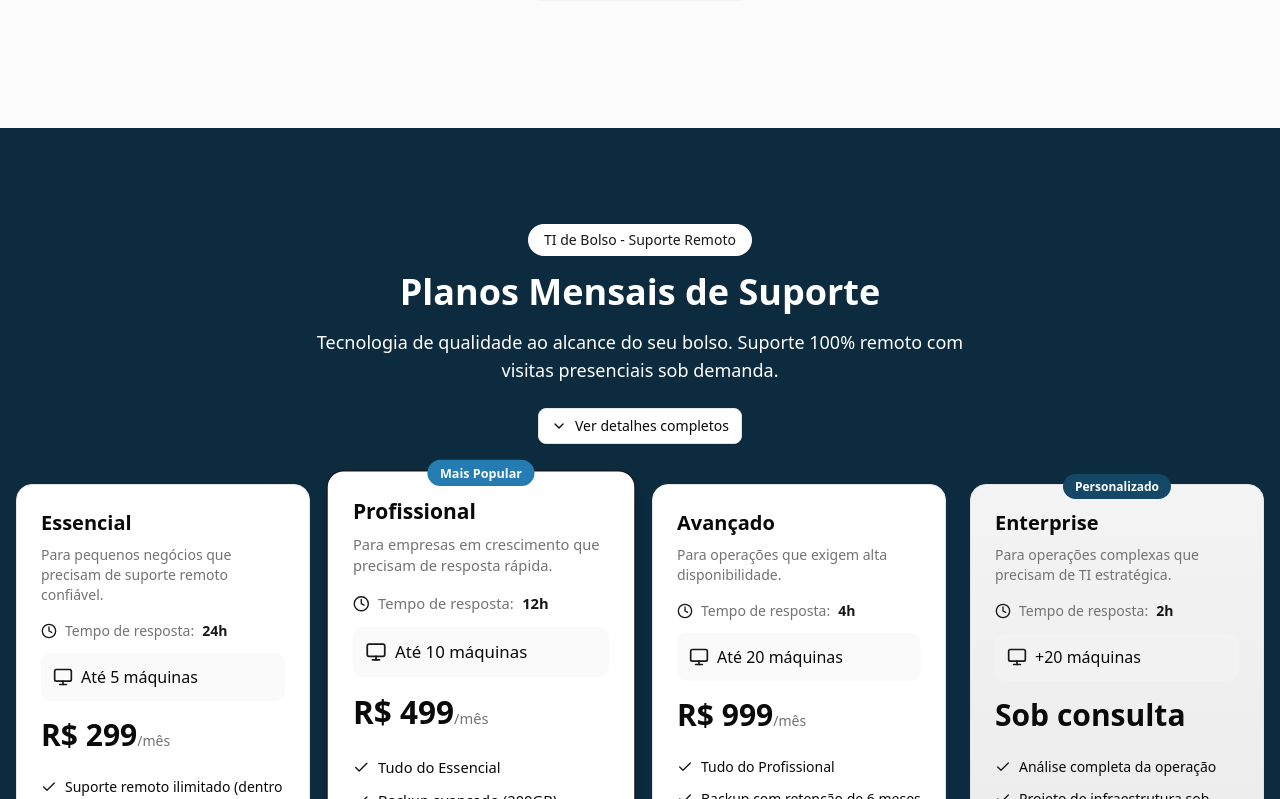
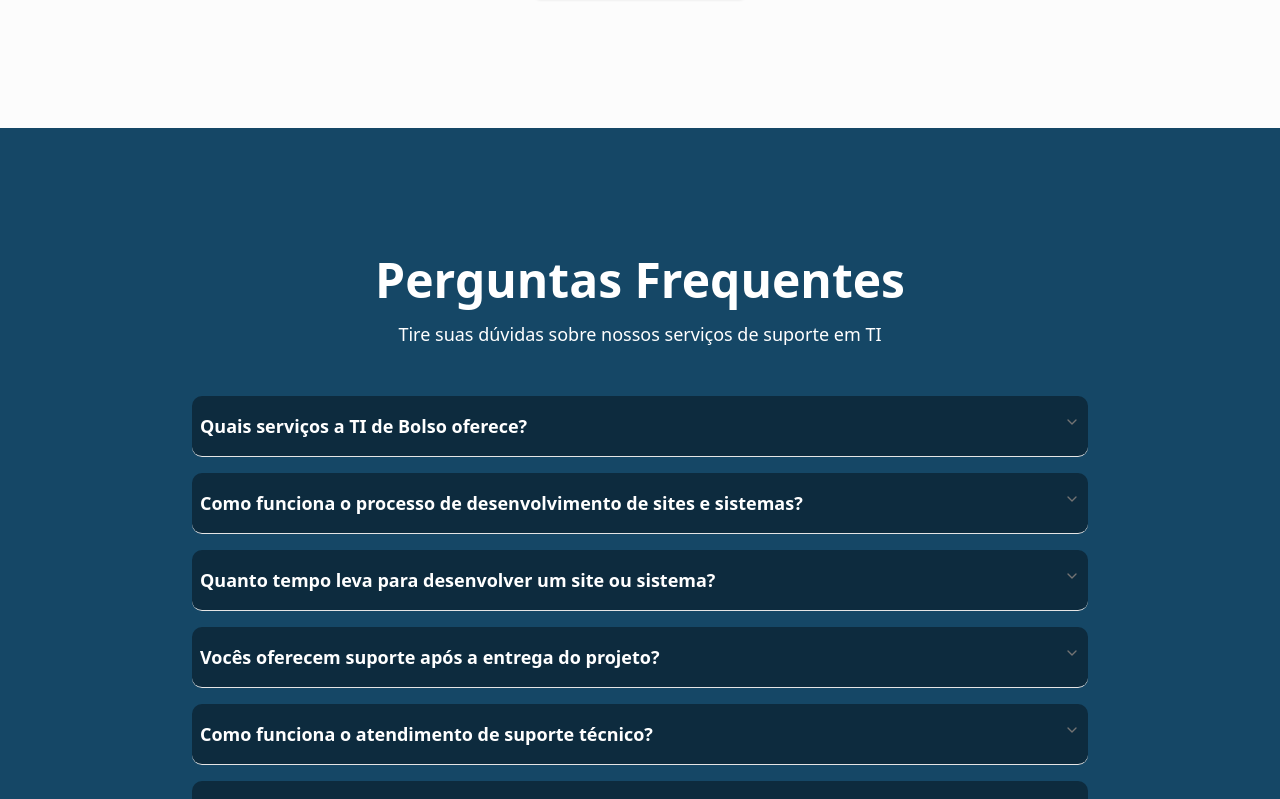
Before and after one commit to TI-de-Bolso/TDB-LANDING-PAGE, a React (Vite) app: page / in a window 1280 px wide. Shown: the part 4221-5020 px from the top of the page. Built offline with nearby package versions, Linux system fonts and the light colour scheme.

Commit message:
Removing plans section

```diff
--- a/src/pages/home.tsx
+++ b/src/pages/home.tsx
@@ -32,7 +32,7 @@
       <WhyChooseUs/>
       <ProcessSection/>
       <ServicesSection/>
-      <PlansSection/>
+      {/*<PlansSection/>*/}
       <FAQSection/>
       <ContactSection/>
       <CtaSection/>
```
